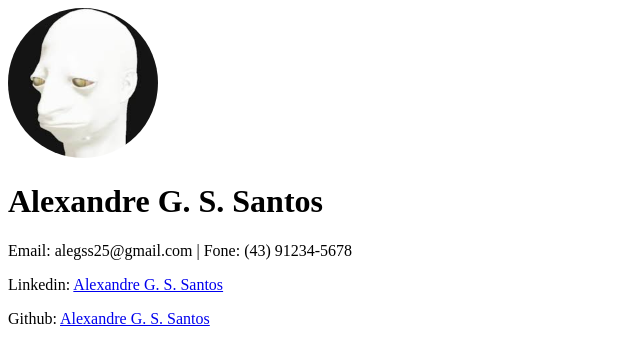
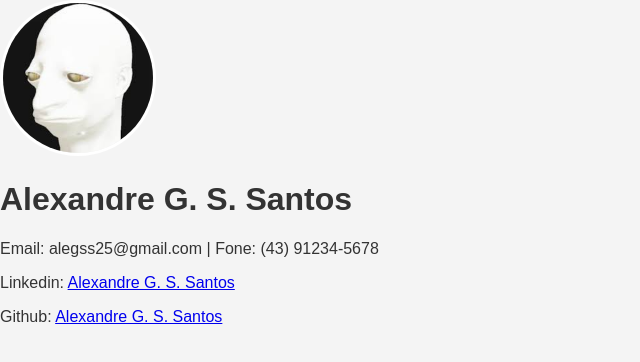
Before and after one commit to AlexandreGSSantos/Curriculo, a plain HTML site: page index.html in a window 1280 px wide. Shown: the whole page, without its empty margins (0-640 px from the left). Drawn offline with Linux system fonts and the light colour scheme.

Commit message:
Atualização do css; parte 1

```diff
--- a/style.css
+++ b/style.css
@@ -1,6 +1,16 @@
+body{
+    font-family: Arial, sans-serif;
+    margin: 0;
+    padding: 0;
+    background-color: #f4f4f4;
+    color: #333;
+}
+header{
+
+}
 .foto-perfil{
     width: 150px;
     height: 150px;
     border-radius: 50%;
-    text-align: center;
+    border: 3px solid white;
 }
```
